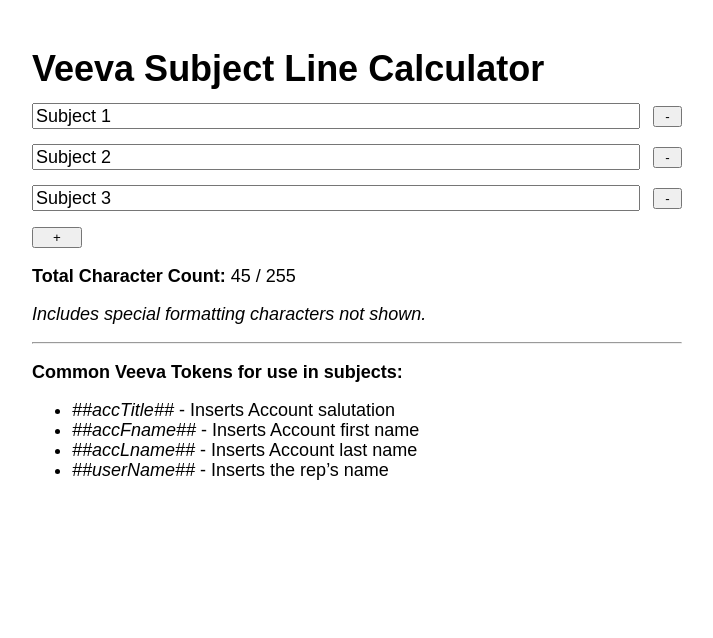
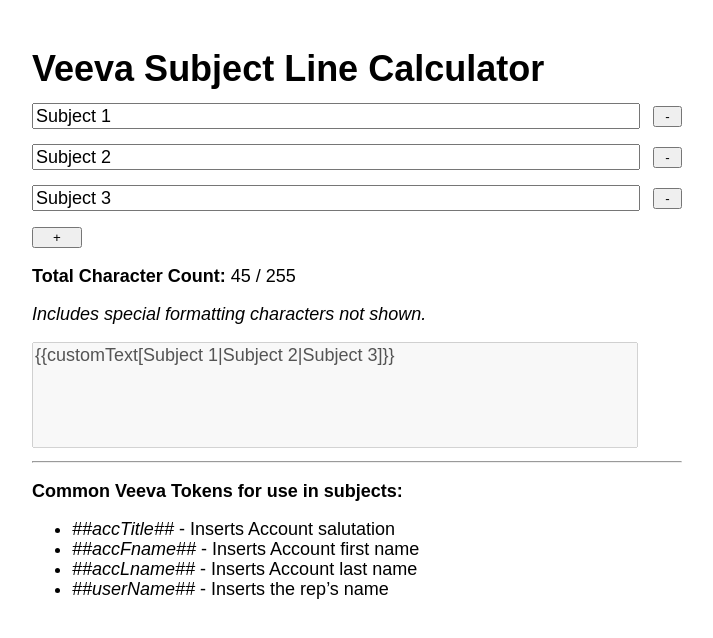
Before and after one commit to princeton10agency/veeva-subject-lines, a Nuxt app: page / in a window 1280 px wide. Shown: the top 638 px of the page, without its empty margins (283-996 px from the left). Built offline with nearby package versions, Linux system fonts and the light colour scheme.

Commit message:
generates full customText token with subject lines

```diff
--- a/app.vue
+++ b/app.vue
@@ -9,6 +9,7 @@
       <button class="add" @click="addSubject">+</button>
       <p :class="{ error: characters > 255}"><strong>Total Character Count:</strong> {{characters}} / 255</p>
       <p><i>Includes special formatting characters not shown.</i></p>
+      <textarea disabled v-model="token" />
       <hr>
       <p><strong>Common Veeva Tokens for use in subjects:</strong></p>
       <ul>
@@ -40,6 +41,14 @@
         return charCount + item.msg.length;
       }, 0)
       return this.charsBase + this.subjects.length - 1 + charCount
+    },
+    token () {
+      let s = this.subjects.map(function(subject) {
+        return subject['msg']
+      })
+      let token = s.join('|')
+      token = '{{customText[' + token + ']}}'
+      return token
     }
   },
   methods: {
@@ -78,6 +87,15 @@
   width: calc(100% - 50px);
 }
 
+textarea {
+  font-size: 18px;
+  line-height: 20px;
+  font-family: arial, sans-serif;
+  width: calc(100% - 50px);
+  height: 100px;
+  resize: none;
+}
+
 .row {
   display: flex;
   flex-direction: row;
```
